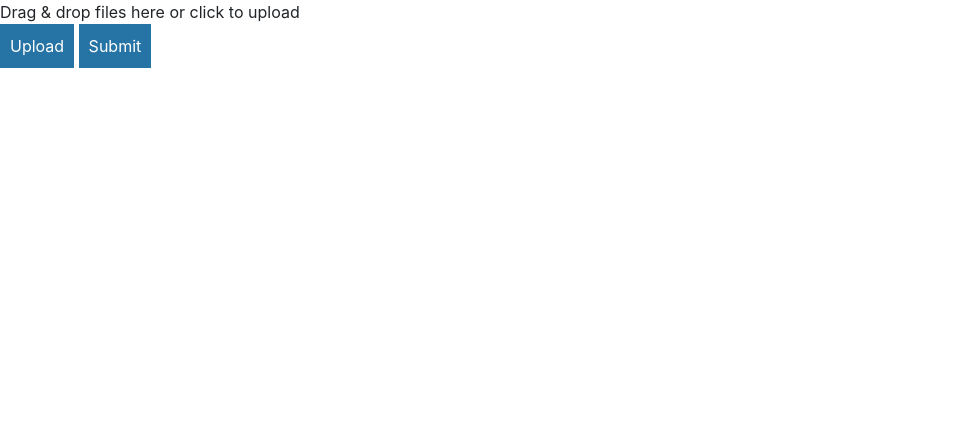
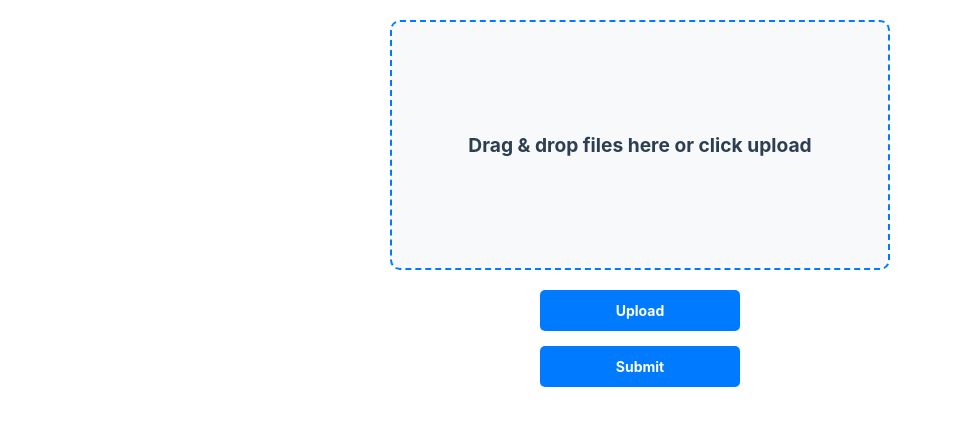
Before and after one commit to Buni42/KnuffelWebsite, a Flask app: page / in a window 1280 px wide. Shown: the part 142-568 px from the top of the page, without its empty margins (0-953 px from the left). Run offline with Flask 3, Linux system fonts and the light colour scheme; some libraries are stand-ins or nearby versions.

Commit message:
changed dropzone styling

```diff
--- a/application.py
+++ b/application.py
@@ -11,7 +11,7 @@ app = Flask(__name__)
 
 # Initialize Flask-Limiter (rate limiter)
 limiter = Limiter(
-    get_remote_address,  # Uses IP address for rate limiting
+    get_remote_address,  # Uses IP address for rate limiting -> becomes a problem with shared IP's, companies with NAT or UAntwerpen
     app=app,
     default_limits=["10 per minute"]  # Default limit: 10 uploads per minute
 )
@@ -78,8 +78,6 @@ def upload_file():
     return render_template("upload.html")
 
 
-
-
 @app.route("/about")
 def about():
     return render_template("about.html")
--- a/static/script.js
+++ b/static/script.js
@@ -1,10 +1,12 @@
 
 Dropzone.options.myDropzone = {
     paramName: "image",  // Ensure it matches the backend name
-    maxFilesize: 100,  // MB limit
+    maxFilesize: 10,  // MB limit
     maxFiles: 10, // Maximum files per upload
     acceptedFiles: "image/*", //accept only images
-    clickable: "#uploadBtn",
+    clickable: "#uploadBtn", // make uploadbtn clickable for dropzone
+    //clickable: "#myDropzone", // make dropzone itself clickable for dropzone
+    addRemoveLinks: true,
 
     autoProcessQueue: false,  // Automatically upload -> we dont want this, we want an actual working button to confirm the upload.
     init: function() {
@@ -22,6 +24,7 @@ Dropzone.options.myDropzone = {
 
         // Remove preview after each successful upload
         myDropzone.on("success", function (file) {
+            document.getElementById("submitBtn").disabled = true; // Disable submit button again.
             setTimeout(function () {
                 myDropzone.removeFile(file);
             }, 1000); // Delay to show success message briefly
--- a/static/styles.css
+++ b/static/styles.css
@@ -43,3 +43,89 @@ h1, h2 {
 p {
     color: #555;
 }
+/* General Dropzone Styling */
+.dropzone {
+    width: 500px; /* Set a fixed width */
+    height: 250px; /* Set a fixed height */
+    border: 2px dashed #007bff;
+    border-radius: 10px;
+    background-color: #f8f9fa;
+    display: flex;
+    justify-content: center;
+    align-items: center;
+    text-align: center;
+    transition: background-color 0.3s ease-in-out;
+
+    /* Center the Dropzone horizontally */
+    margin: 20px auto; /* Adds spacing and centers it */
+}
+
+.dropzone:hover {
+    background: #e3f2fd;
+    border-color: #2980b9;
+}
+
+.dz-message {
+    font-size: 1.2rem;
+    font-weight: bold;
+    color: #2c3e50;
+}
+
+/* Styling for file previews */
+.dz-preview {
+    margin: 10px;
+    padding: 10px;
+    border: 1px solid #ccc;
+    border-radius: 5px;
+    background-color: #fff;
+    box-shadow: 0 2px 4px rgba(0, 0, 0, 0.1);
+}
+
+.dz-image img {
+    width: 100px;
+    height: 100px;
+    object-fit: cover;
+    border-radius: 5px;
+}
+
+.dz-remove {
+    color: #e74c3c;
+    font-size: 0.9rem;
+    cursor: pointer;
+    transition: color 0.2s;
+}
+
+.dz-remove:hover {
+    color: #c0392b;
+}
+
+#uploadBtn:hover {
+    background-color: #2980b9;
+}
+
+
+#submitBtn:hover {
+    background-color: #27ae60;
+}
+
+#submitBtn:disabled {
+    background-color: #95a5a6;
+    cursor: not-allowed;
+}
+
+/* Upload and Submit Buttons */
+#uploadBtn, #submitBtn {
+    display: block;
+    width: 200px; /* Ensures consistent size */
+    margin: 15px auto; /* Centers the buttons */
+    padding: 10px 20px;
+    font-size: 14px;
+    font-weight: bold;
+    color: white;
+    background-color: #007bff;
+    border: none;
+    border-radius: 5px;
+    cursor: pointer;
+    transition: background-color 0.3s;
+    text-align: center;
+}
--- a/templates/error.html
+++ b/templates/error.html
@@ -7,6 +7,6 @@
 <body>
     <h1>Error</h1>
     <p>{{ error_message }}</p>
-    <a href="/hello">Go back</a>
+    <a href="/">Go back</a>
 </body>
 </html>
--- a/templates/upload.html
+++ b/templates/upload.html
@@ -5,11 +5,11 @@
 </header>
 <main>
     <!-- Dropzone Form -->
-        <form action="{{ url_for('upload_file') }}" class="dropzone" id="myDropzone">
-            <div class="dz-message">Drag & drop files here or click to upload</div>
-        </form>
-        <button id="uploadBtn">Upload</button>
-        <button id="submitBtn">Submit</button>
+    <form action="{{ url_for('upload_file') }}" class="dropzone" id="myDropzone">
+        <div class="dz-message">Drag & drop files here or click upload</div>
+    </form>
+    <button id="uploadBtn">Upload</button>
+    <button id="submitBtn">Submit</button>
 
 
 </main>
```
Also changed, not shown: templates/index.html (+11 -0 lines).
